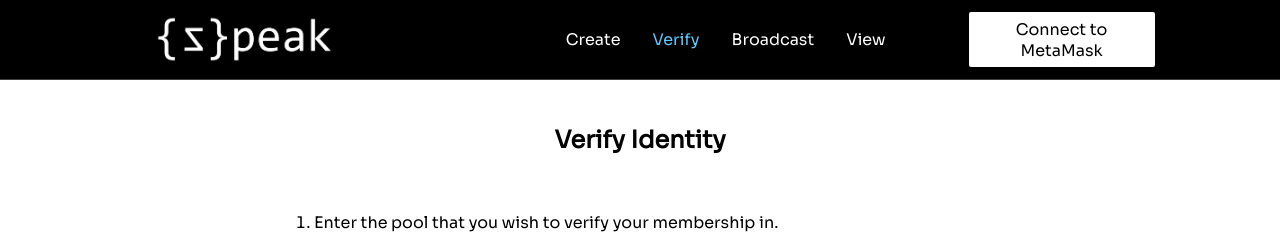
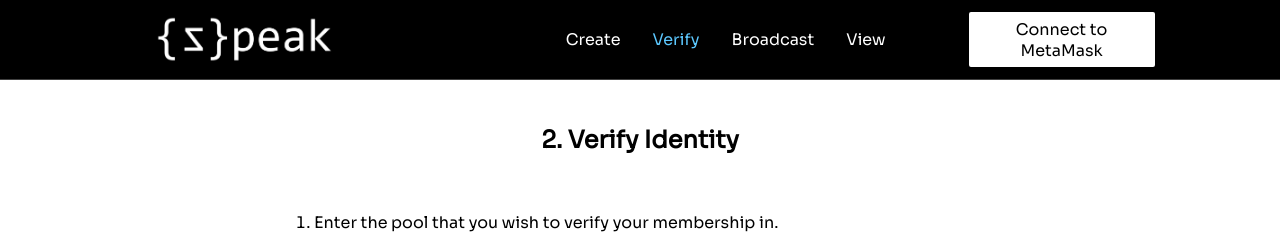
Before and after one commit to alex-straw/zk-broadcasting-app-frontend, a React (Create React App) app: page /verify-identity in a window 1280 px wide. Shown: the top 235 px of the page. Built offline with nearby package versions, Linux system fonts and the light colour scheme.

Commit message:
numbered headings

```diff
--- a/src/components/BroadcastForm/index.js
+++ b/src/components/BroadcastForm/index.js
@@ -17,7 +17,6 @@ const VerifyIdentityForm = () => {
     const [preImage, setPreImage] = useState("[0, 0, 34252345..., 2345239845...]");
     const [preImageDecHash, setpreImageDecHash] = useState("**");
     const [preImageHexHash, setPreImageHexHash] = useState("**");
-
     const [memberNumber, setMemberNumber] = useState("1");
     const [processing, setProcessing] = useState(false)
     const userContext = useContext(UserContext);
@@ -216,7 +215,7 @@ const VerifyIdentityForm = () => {
     } else {
         return(
             <CenterComponent>
-                <Title> Broadcast </Title>
+                <Title> 3. Broadcast </Title>
                 <Wrapper>
                     <TextBlock>
                         <ol>
--- a/src/components/VerifyIdentityForm/index.js
+++ b/src/components/VerifyIdentityForm/index.js
@@ -229,7 +229,7 @@ const VerifyIdentityForm = () => {
     } else {
         return(
             <CenterComponent>
-            <Title> Verify Identity </Title>
+            <Title> 2. Verify Identity </Title>
                 <Wrapper>
                     <TextBlock>
                         <ol>
--- a/src/pages/create.js
+++ b/src/pages/create.js
@@ -7,7 +7,7 @@ const Create = () => {
   return (
         <div>
         <CenterComponent>
-          <Title> Create </Title>
+          <Title> 1. Create </Title>
           <CreateForm/>
         </CenterComponent>
         </div>
--- a/src/pages/view.js
+++ b/src/pages/view.js
@@ -7,7 +7,7 @@ const View = () => {
     return (
       	<div>
             <CenterComponent>
-          		<Title> View </Title>
+          		<Title> 4. View </Title>
            		<ViewData/>
             </CenterComponent>
             </div>
```
